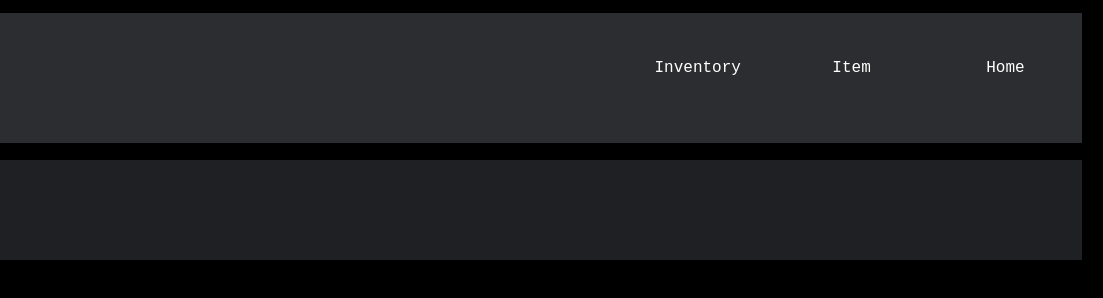
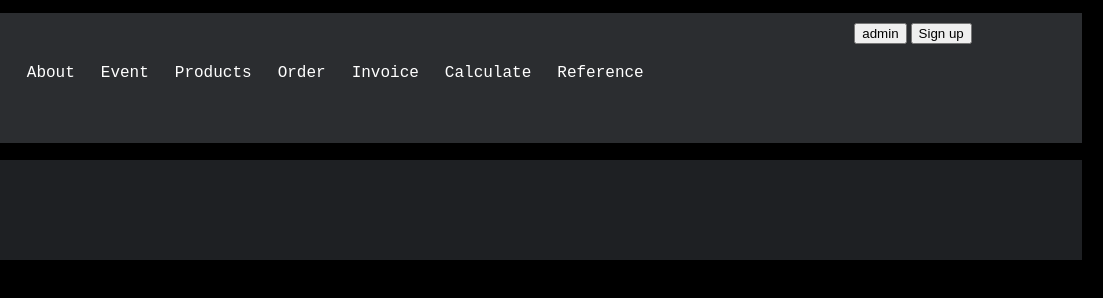
Before and after one commit to 93jpark/Mock-company-website, a plain HTML site: page index.html in a window 1280 px wide. Shown: the full height of the page, 177-1280 px from the left. Drawn offline with Linux system fonts and the light colour scheme.

Commit message:
no message

```diff
--- a/css/style.css
+++ b/css/style.css
@@ -15,6 +15,10 @@ nav {
     background-color: RGB(43,45,48);
 }
 
+nav table {
+    width: 80%;
+}
+
 .navbar {
     float: left;
     padding: 15px;
@@ -22,11 +26,20 @@ nav {
     text-align: center;
 }
 
+.nav_btn {
+    float: right;
+    margin-right: 10px;
+    padding-top: 5px;
+}
+
 .nav_menu {
-    width: 10%;
     margin-top: 2.5%;
-    float: inline-end;
+    padding-left: 12px;
+    padding-right: 12px;
+    line-height: 5em;
+    text-align: center;
 }
+
 
 .nav_menu:hover {
     background-color: RGB(64,113,154);
--- a/index.html
+++ b/index.html
@@ -6,11 +6,24 @@
     </head>
     <body>
         <header>
+
             <nav>
                 <img class="navbar" id="logo" src="./img/logo.png" alt="#">
-                <div class="navbar nav_menu" ><a href="index.html">Home</a></div>
-                <div class="navbar nav_menu"><a href="item.html">Item</a></div>
-                <div class="navbar nav_menu"><a href="inven.html">Inventory</a></div>
+                <table>
+                    <tr class="nav_btn">
+                        <td><button>admin</button></td>
+                        <td><button>Sign up</button></td>
+                    </tr>
+                    <tr class="navbar">
+                        <td class="nav_menu"><a href="#">About</a></td>
+                        <td class="nav_menu"><a href="#">Event</a></td>
+                        <td class="nav_menu"><a href="#">Products</a></td>
+                        <td class="nav_menu"><a href="#">Order</a></td>
+                        <td class="nav_menu"><a href="#">Invoice</a></td>
+                        <td class="nav_menu"><a href="#">Calculate</a></td>
+                        <td class="nav_menu"><a href="#">Reference</a></td>
+                    </tr>
+                </table>
             </nav>
         </header>
         <main>
```
Also changed, not shown: template.html (+15 -3 lines).
